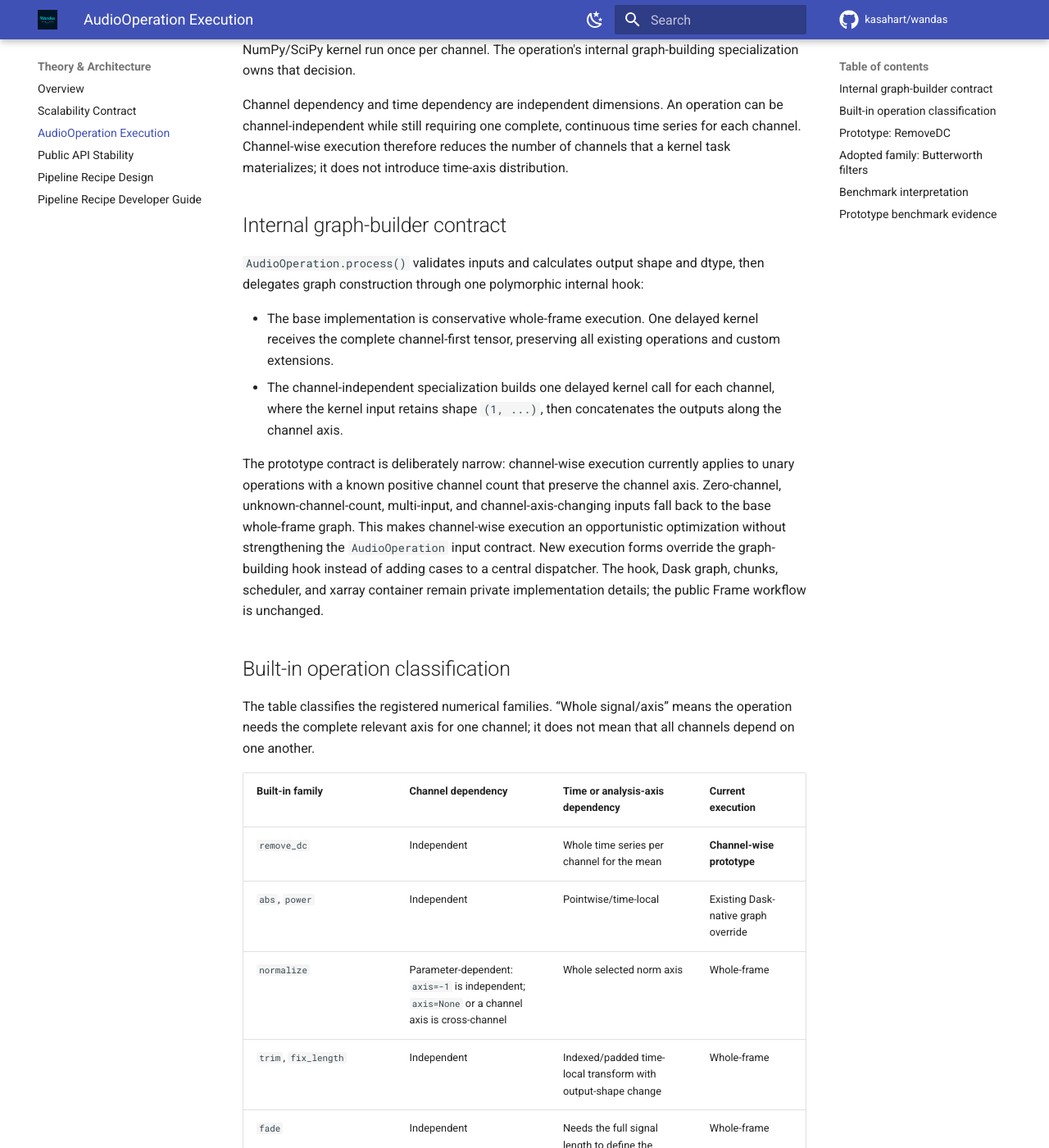
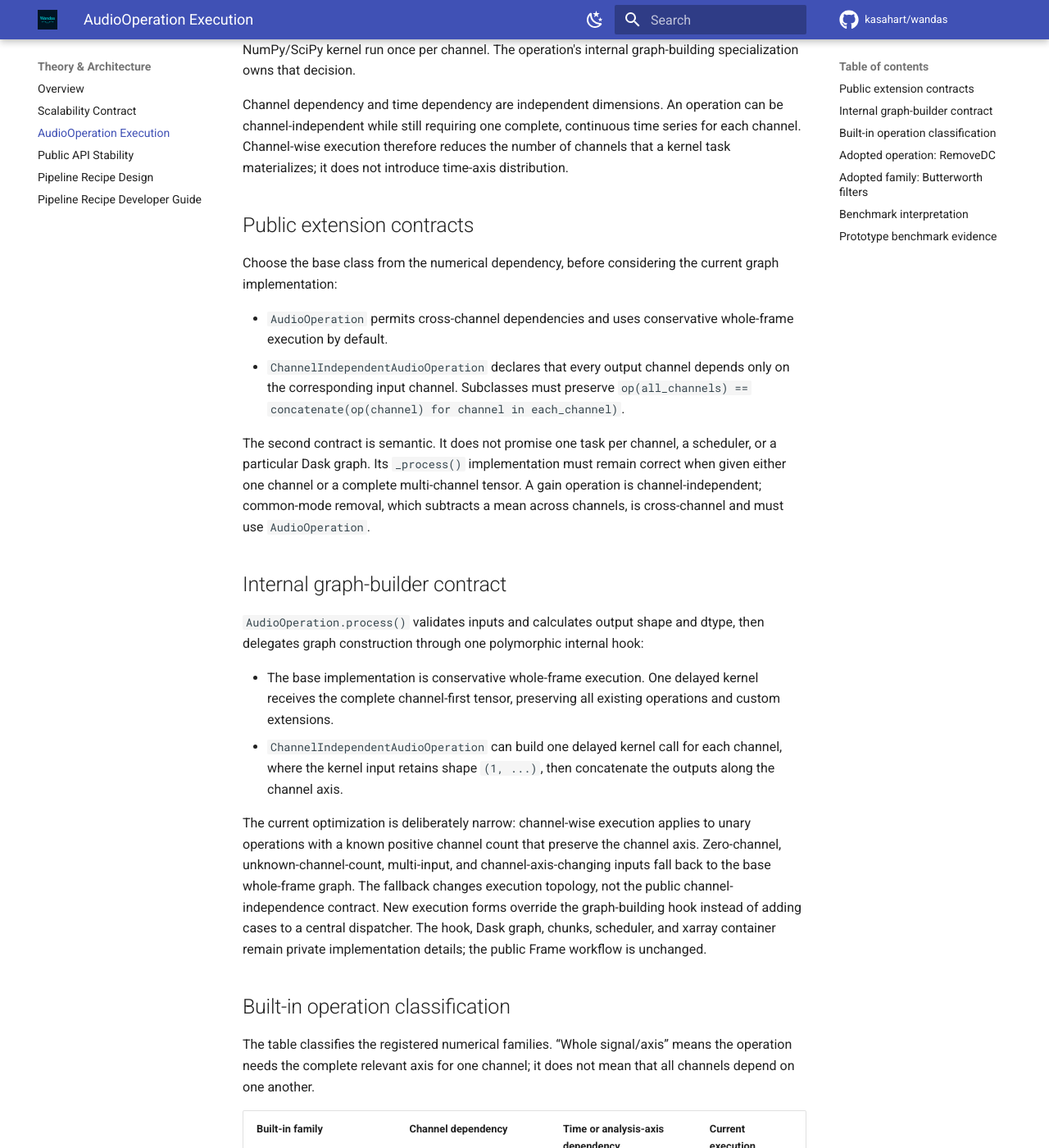
Before and after one commit to kasahart/wandas, an MkDocs documentation site: the page built from docs/src/explanation/audio-operation-execution.md, in a window 1280 px wide and 1400 px high, scrolled down 231 px. Shown: the whole window at 82% size. Built offline with MkDocs 1.6.1 and Material for MkDocs 9.7.7, drawn with Linux system fonts in a browser that asks for light colours; comment, search, counter and statistics services are not loaded; some of the changed text lies outside the part shown.

Commit message:
feat: publish channel-independent operation contract

```diff
--- a/docs/src/explanation/audio-operation-execution.md
+++ b/docs/src/explanation/audio-operation-execution.md
@@ -10,6 +10,23 @@ be channel-independent while still requiring one complete, continuous time serie
 each channel. Channel-wise execution therefore reduces the number of channels that a
 kernel task materializes; it does not introduce time-axis distribution.
 
+## Public extension contracts
+
+Choose the base class from the numerical dependency, before considering the current
+graph implementation:
+
+- `AudioOperation` permits cross-channel dependencies and uses conservative
+  whole-frame execution by default.
+- `ChannelIndependentAudioOperation` declares that every output channel depends only
+  on the corresponding input channel. Subclasses must preserve
+  `op(all_channels) == concatenate(op(channel) for channel in each_channel)`.
+
+The second contract is semantic. It does not promise one task per channel, a scheduler,
+or a particular Dask graph. Its `_process()` implementation must remain correct when
+given either one channel or a complete multi-channel tensor. A gain operation is
+channel-independent; common-mode removal, which subtracts a mean across channels, is
+cross-channel and must use `AudioOperation`.
+
 ## Internal graph-builder contract
 
 `AudioOperation.process()` validates inputs and calculates output shape and dtype,
@@ -17,15 +34,15 @@ then delegates graph construction through one polymorphic internal hook:
 
 - The base implementation is conservative whole-frame execution. One delayed kernel receives the complete
   channel-first tensor, preserving all existing operations and custom extensions.
-- The channel-independent specialization builds one delayed kernel call for each
-  channel, where the kernel input retains shape `(1, ...)`, then concatenates the
+- `ChannelIndependentAudioOperation` can build one delayed kernel call for each
+  channel, where the kernel input retains shape `(1, ...)`, then concatenate the
   outputs along the channel axis.
 
-The prototype contract is deliberately narrow: channel-wise execution currently
-applies to unary operations with a known positive channel count that preserve the
-channel axis. Zero-channel, unknown-channel-count, multi-input, and channel-axis-changing
-inputs fall back to the base whole-frame graph. This makes channel-wise execution an
-opportunistic optimization without strengthening the `AudioOperation` input contract.
+The current optimization is deliberately narrow: channel-wise execution applies to
+unary operations with a known positive channel count that preserve the channel axis.
+Zero-channel, unknown-channel-count, multi-input, and channel-axis-changing inputs fall
+back to the base whole-frame graph. The fallback changes execution topology, not the
+public channel-independence contract.
 New execution forms override the graph-building hook instead of adding cases to a
 central dispatcher. The hook, Dask graph, chunks, scheduler, and xarray container
 remain private implementation details; the public Frame workflow is unchanged.
@@ -38,7 +55,7 @@ channels depend on one another.
 
 | Built-in family | Channel dependency | Time or analysis-axis dependency | Current execution |
 | --- | --- | --- | --- |
-| `remove_dc` | Independent | Whole time series per channel for the mean | **Channel-wise prototype** |
+| `remove_dc` | Independent | Whole time series per channel for the mean | **Channel-wise** |
 | `abs`, `power` | Independent | Pointwise/time-local | Existing Dask-native graph override |
 | `normalize` | Parameter-dependent: `axis=-1` is independent; `axis=None` or a channel axis is cross-channel | Whole selected norm axis | Whole-frame |
 | `trim`, `fix_length` | Independent | Indexed/padded time-local transform with output-shape change | Whole-frame |
@@ -60,14 +77,13 @@ STFT, Welch, psychoacoustic algorithms, or other continuity-sensitive transforms
 Those operations remain whole-signal per channel until they have an explicit state or
 overlap contract.
 
-## Prototype: RemoveDC
+## Adopted operation: RemoveDC
 
 `RemoveDC` is unary, shape-preserving, and numerically independent across channels. It
-is the first operation to use the channel-independent specialization. For known,
-positive channel counts, each task still receives the complete time series for one
-channel, so subtracting that channel's mean is identical to the previous whole-frame
-kernel call. Indeterminate or inapplicable inputs retain the historical whole-frame
-behavior.
+uses `ChannelIndependentAudioOperation`. For known, positive channel counts, each task
+still receives the complete time series for one channel, so subtracting that channel's
+mean is identical to the whole-frame kernel call. Indeterminate or inapplicable inputs
+retain whole-frame execution.
 
 The Frame boundary is unchanged: calibration factors are applied lazily before the
 operation, consumed exactly once in output channel metadata, and channel IDs, labels,
@@ -75,18 +91,19 @@ units, references, extra metadata, source-time offsets, semantic lineage, and Re
 replay continue through the existing construction path. Shape and dtype are calculated
 before execution as before.
 
-Unsupported and cross-channel operations retain the default graph builder. This
-fail-safe default is also used by third-party `AudioOperation` subclasses, so the
-prototype does not silently reinterpret existing kernels as channel-independent.
+Unsupported and cross-channel operations retain the default graph builder. Third-party
+extensions remain whole-frame when they subclass `AudioOperation`; extensions that
+choose `ChannelIndependentAudioOperation` explicitly accept and pass its independence
+contract to their subclasses.
 
 ## Adopted family: Butterworth filters
 
 The shared `_ButterworthFilter` kernel used by the high-pass, low-pass, and band-pass
 operations applies `scipy.signal.filtfilt(..., axis=1)`. Each output row depends on one
-complete input row but not on any other channel, so the family uses the existing
-channel-independent specialization without a new graph-builder contract. Filter
-coefficients, output shape and `float64` dtype, Frame metadata, lineage, and Recipe
-declarations are unchanged.
+complete input row but not on any other channel, so the family uses the public
+`ChannelIndependentAudioOperation` contract without a new graph-builder mechanism.
+Filter coefficients, output shape and `float64` dtype, Frame metadata, lineage, and
+Recipe declarations are unchanged.
 
 The final LowPass comparison for issue #343 used the normal materialization path:
 `BaseFrame.data` calls `BaseFrame._compute()`, which calls Dask Array `compute()`
```
Also changed, not shown: docs/src/api/processing.md (+13 -3 lines), docs/src/contributing/frame-operation-extensions.md (+31 -6 lines), 5 other files.
